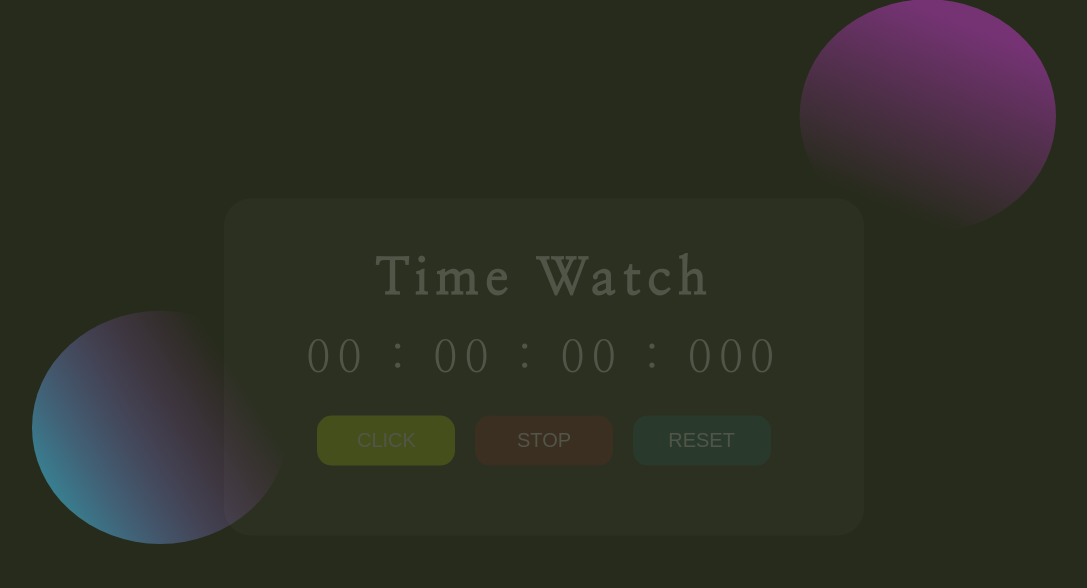
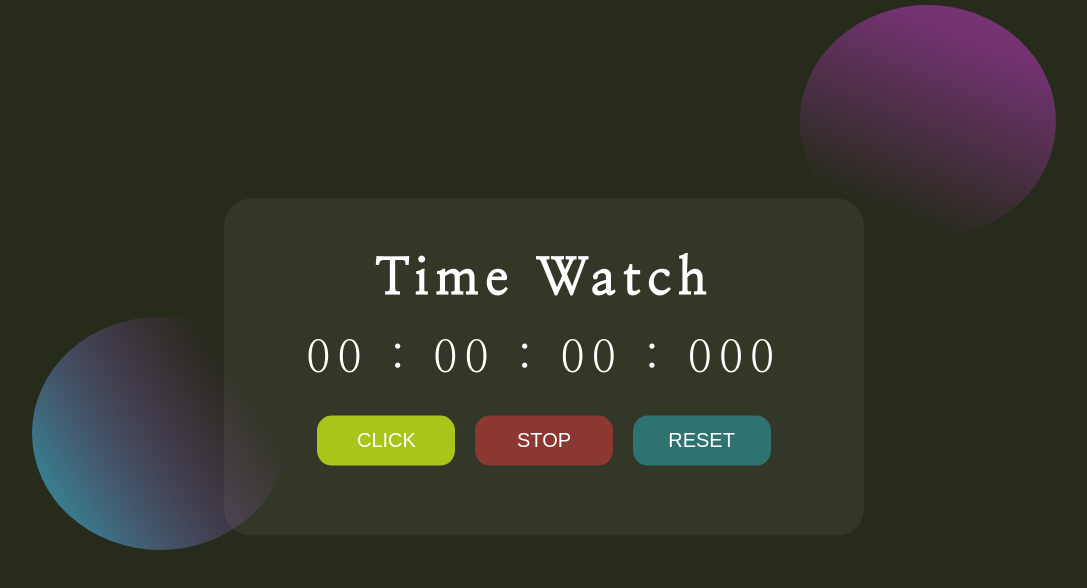
Before and after one commit to Gabriela-Mozer/timer, a plain HTML site: page index.html in a window 1280 px wide. Shown: the whole page, without its empty margins (96-1183 px from the left). Drawn offline with Linux system fonts and the light colour scheme.

Commit message:
delet opacity

```diff
--- a/styles.css
+++ b/styles.css
@@ -17,20 +17,19 @@ body {
   margin-top: 5%;
   background-size:80%;
   background-position-x: center;
-  background-position-y:0.5%;
+  background-position-y: 5px;
 
 }
 h1 {
   font-size: 50px;
   padding-bottom: 20px;
-  /* opacity: 0.2; */
   color: #ffff;
 }
 
 .container {
   background: linear-gradient(
     180deg,
-     rgba(255, 255, 255, 0.12) 100.29%,
+     rgba(255, 255, 255, 0.06) 100.29%,
     rgba(255, 255, 255, 0.62) 110.17%,
     rgba(211, 131, 238, 0.735011) 115.91%,
     rgba(160, 91, 219, 0.491721) 123.45%,
@@ -38,12 +37,10 @@ h1 {
     rgba(176, 220, 56, 0) 138.71%
   );
   mix-blend-mode: overlay;
-  opacity: 0.2;
   border-radius: 27px;
   padding: 50px;
   height:50%;
   width: 50%;
-  /* z-index: 100; */
 
 }
 
@@ -61,7 +58,7 @@ h1 {
   left: 286px;
   top: 534px;
   border: none;
-  background: rgba(193, 223, 31);
+  background: rgb(170, 196, 27);
   border-radius: 15px;
   cursor: pointer;
 }
```
